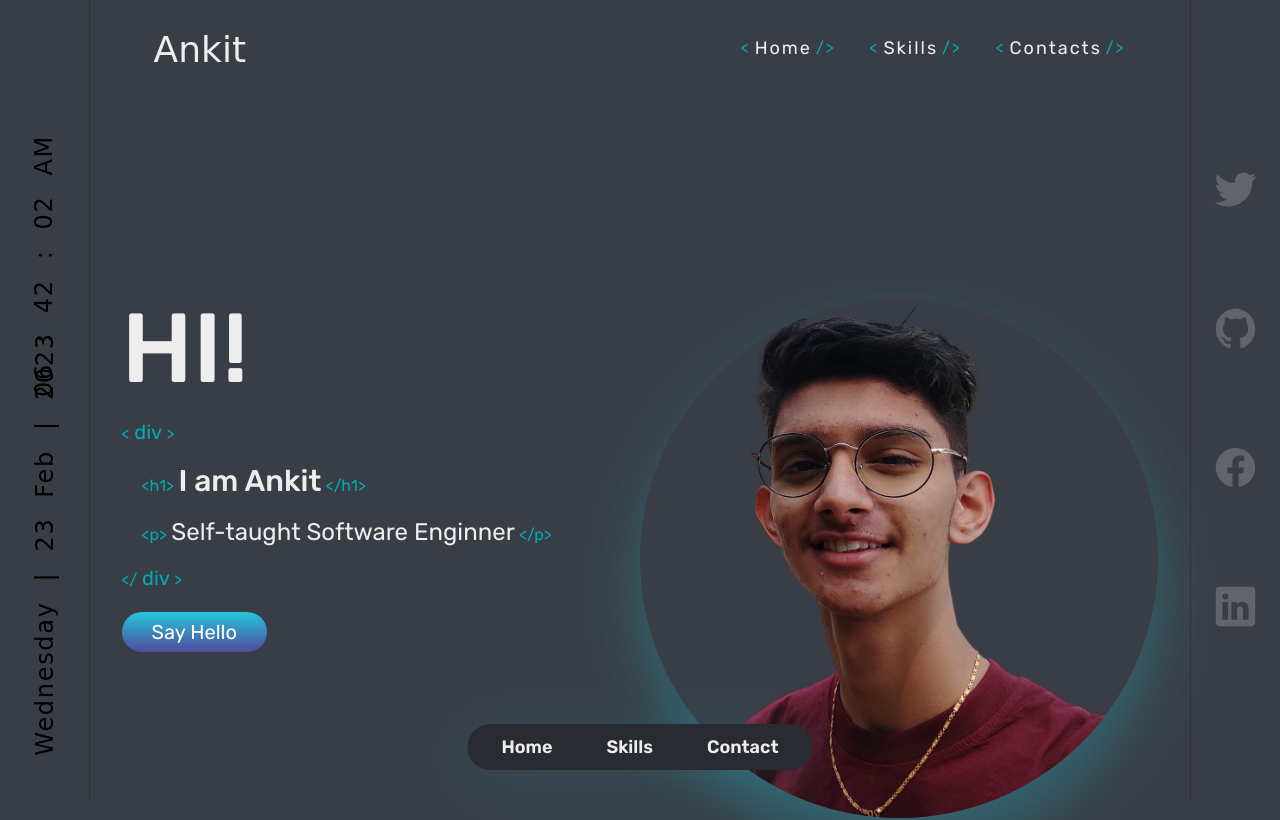
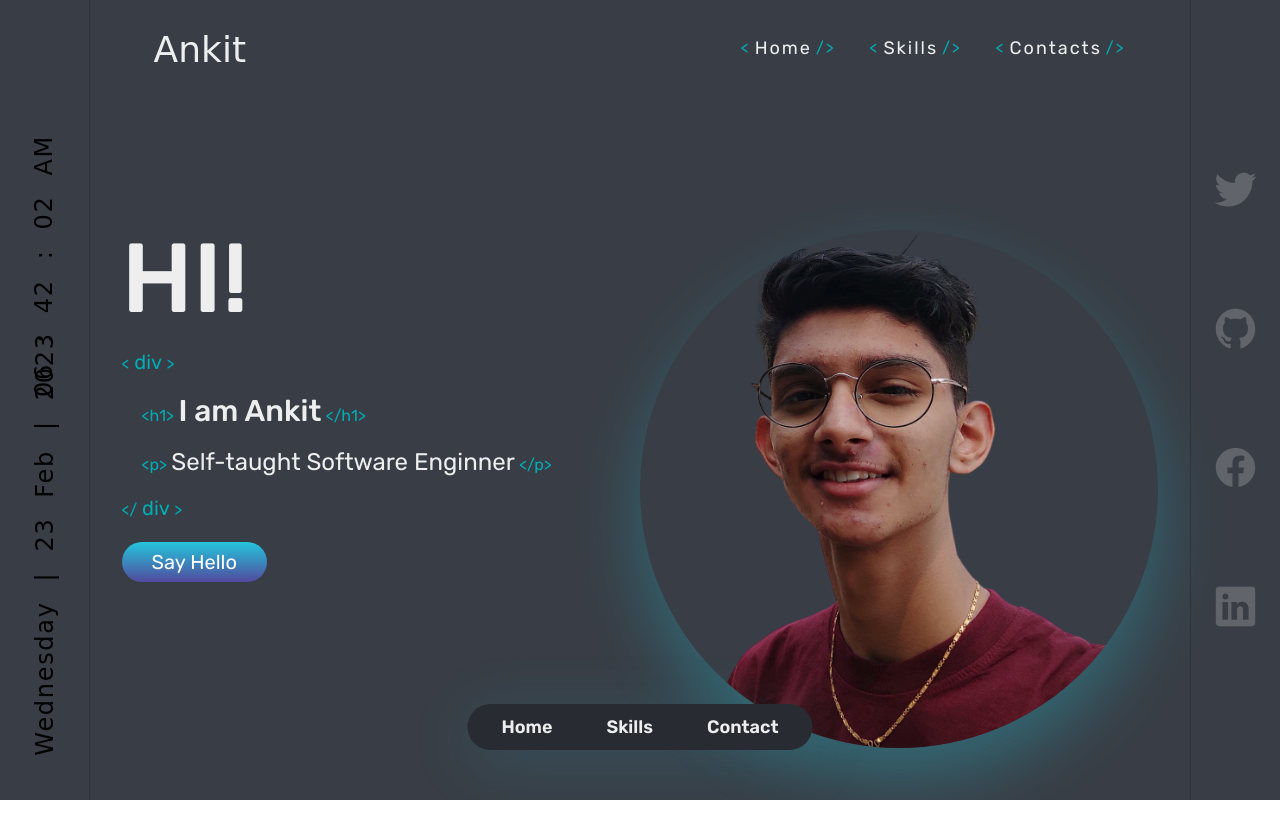
Before and after one commit to AnkitAdhikari/portfolio, a plain HTML site: page index.html in a window 1280 px wide. Drawn offline with nearby package versions, Linux system fonts and the light colour scheme; a web font is replaced by a local one.

Commit message:
decrease gap between hero and nav-bar

```diff
--- a/css/home.css
+++ b/css/home.css
@@ -10,7 +10,7 @@
 header {
   display: flex;
   flex-direction: column;
-  gap: 20rem;
+  gap: 13rem;
 }
 
 .cta {
```
